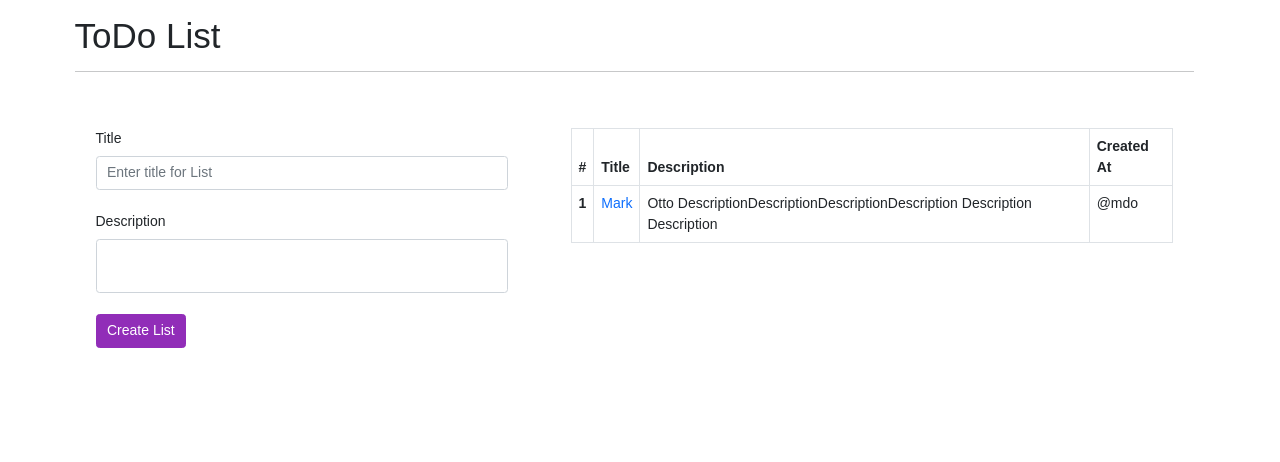
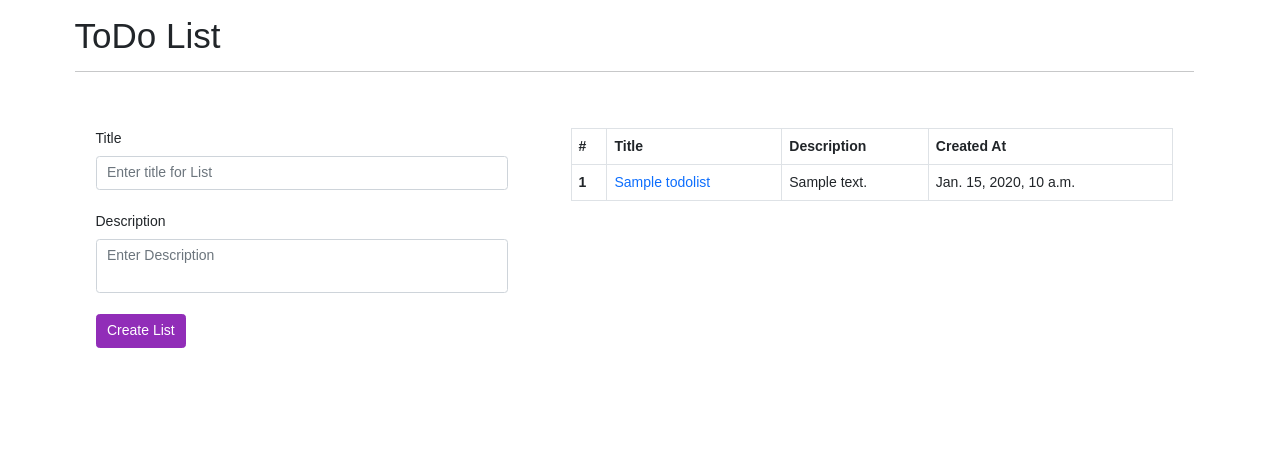
Before and after one commit to Sangeetha22009/PythonDjango_OneDayEvaluation, a Django app: page /todo-list in a window 1280 px wide. Shown: the part 49-511 px from the top of the page. Run offline with Django 4.2, Linux system fonts and the light colour scheme; a user stored in the database is signed in; tables that the repository leaves empty hold one stand-in row (values such as "Sample post").

Commit message:
todo list and items save and grid changes

```diff
--- a/ToDoApp/ToDoApp/ToDoList/templates/ToDoList/todo-items.html
+++ b/ToDoApp/ToDoApp/ToDoList/templates/ToDoList/todo-items.html
@@ -82,14 +82,14 @@
                           </tr>
                           {% endfor %}
                           {% else %}
-                          <tr> No items found </tr>
+                          <tr> <td colspan="7" class="text-center"> No items found </td></tr>
                           {% endif %}
                         </tbody>
                     </table>
                 </div>
             </section>
         </div>
-        <nav class="mt-4" aria-label="Page navigation sample">
+        <!-- <nav class="mt-4" aria-label="Page navigation sample">
             {% if items.has_other_pages %}
           <ul class="pagination">
             {% if items.has_previous %}
@@ -111,7 +111,7 @@
             {% endif %}
           </ul>
           {% endif %}
-        </nav>
+        </nav> -->
 
     </div>
 </div>
--- a/ToDoApp/ToDoApp/ToDoList/templates/ToDoList/todo-list.html
+++ b/ToDoApp/ToDoApp/ToDoList/templates/ToDoList/todo-list.html
@@ -24,12 +24,12 @@
                         {% csrf_token %}
                         <div class="mb-4">
                             <label for="" class="form-label">Title</label>
-                               <input type="text" name="username" id="username" required max-length="100" placeholder="Enter title for List" class="form-control">
+                               <input type="text" name="title" id="title" required max-length="100" placeholder="Enter title for List" class="form-control">
                         </div>
                         <div class="mb-4">
                             <label for="" class="form-label">Description</label>
                             <textarea name="description" id="description" required max-length="200" placeholder="Enter Description"
-                            class="form-control" style="resize:none;">    </textarea>
+                            class="form-control" style="resize:none;"></textarea>
                         </div>
                         <button type="submit" class="btn btn-primary">Create List</button>
                     </form>
@@ -51,12 +51,18 @@
                   </tr>
                 </thead>
                 <tbody>
+                {% if listobj %}
+                {% for obj in listobj %}
                   <tr>
-                    <th scope="row">1</th>
-                    <td><a href="{% url 'todo-item' 1 %}">Mark</a></td>
-                    <td>Otto DescriptionDescriptionDescriptionDescription Description Description</td>
-                    <td>@mdo</td>
+                    <th scope="row">{{forloop.counter}}</th>
+                    <td><a href="{% url 'todo-item' obj.id %}">{{obj.title}}</a></td>
+                    <td>{{obj.description}}</td>
+                    <td>{{ obj.created_at}}</td>
                   </tr>
+                  {% endfor %}
+                  {% else %}
+                  <tr> <td colspan="4" class="text-center"> No items found </td></tr>
+                  {% endif %}
                 </tbody>
               </table>
         </div>
--- a/ToDoApp/ToDoApp/ToDoList/views.py
+++ b/ToDoApp/ToDoApp/ToDoList/views.py
@@ -6,6 +6,8 @@ from .models import ToDoList, ToDoItem
 from django.contrib.auth.decorators import login_required
 from django.core.paginator import Paginator
 
+from django.db.models import Q
+from django.core.paginator import Paginator
 # Create your views here.
 @login_required(login_url='login')
 def todo_item(request, todolist_id):
@@ -15,14 +17,16 @@ def todo_item(request, todolist_id):
         if form.is_valid():
             title = form.cleaned_data['title']
             description = form.cleaned_data['description']
-            todolist = ToDoList.objects.get_or_create(id=todolist_id)
+            todolist = ToDoList.objects.get(id=todolist_id)
             due_date = form.cleaned_data['due_date']
-            # created_at = form.cleaned_data['created_at']
             is_completed = form.cleaned_data['is_completed']
-            item = ToDoItem(title = title, description=description, due_date= due_date,  is_completed = is_completed)
+            item = ToDoItem( todo_list = todolist, title = title, description=description, due_date= due_date,  is_completed = is_completed)
             item.save()
             messages.success(request, 'Item added succesfully !')
-            items = ToDoItem.objects.all()
+            print(item)
+            print(todolist_id)
+            items = ToDoItem.objects.all().order_by('-id').filter(todo_list__id = todolist_id)
+            print(items)
             context = {
                 'items' : items,
                 'todolist_id': todolist_id
@@ -32,14 +36,15 @@ def todo_item(request, todolist_id):
             messages.error(request, 'Invalid form, please check and update')
         return render(request, "ToDoList/todo-items.html")
     else:
-        items = ToDoItem.objects.all().order_by('-id')
-        paginator = Paginator(items, 5)
-        current_page = request.GET.get('page')
-        paged_items = paginator.get_page(current_page)
+        print(todolist_id)
+        items = ToDoItem.objects.all().order_by('-id').filter(todo_list__id = todolist_id)
+        # paginator = Paginator(items, 5)
+        # current_page = request.GET.get('page')
+        # paged_items = paginator.get_page(current_page)
         form = ToDoItemForm()
         context = {
             'form': form,
-            'items': paged_items,
+            'items': items,
             'todolist_id': todolist_id
         }
         return render(request, "ToDoList/todo-items.html", context)
@@ -82,10 +87,26 @@ def todo_list(request):
             if form.is_valid():
                 title = form.cleaned_data['title']
                 description = form.cleaned_data['description']
-
                 list_obj = ToDoList(
-                    title=title, description=description, uploaded_by = request.user.username )
+                    title=title, description=description, created_by = request.user )
                 list_obj.save()
                 messages.success(request, 'List Created Successfully !!')
-                return redirect('/')
-    return render(request, "ToDoList/todo-list.html")
+
+                listobj = ToDoList.objects.all().order_by('-id').filter(Q(created_by = request.user))
+                count = listobj.count
+                context = {
+                    'listobj' : listobj,
+                    'count': count
+                }
+                return render(request, 'ToDoList/todo-list.html', context)
+            else:
+                messages.error(request, 'Error occured while saving')
+        else:
+            listobj = ToDoList.objects.all().order_by('-id') .filter(Q(created_by = request.user))
+            count = listobj.count
+            context = {
+                'listobj' : listobj,
+                'count': count
+            }
+            return render(request, 'ToDoList/todo-list.html', context)
+    return redirect('login')
```
